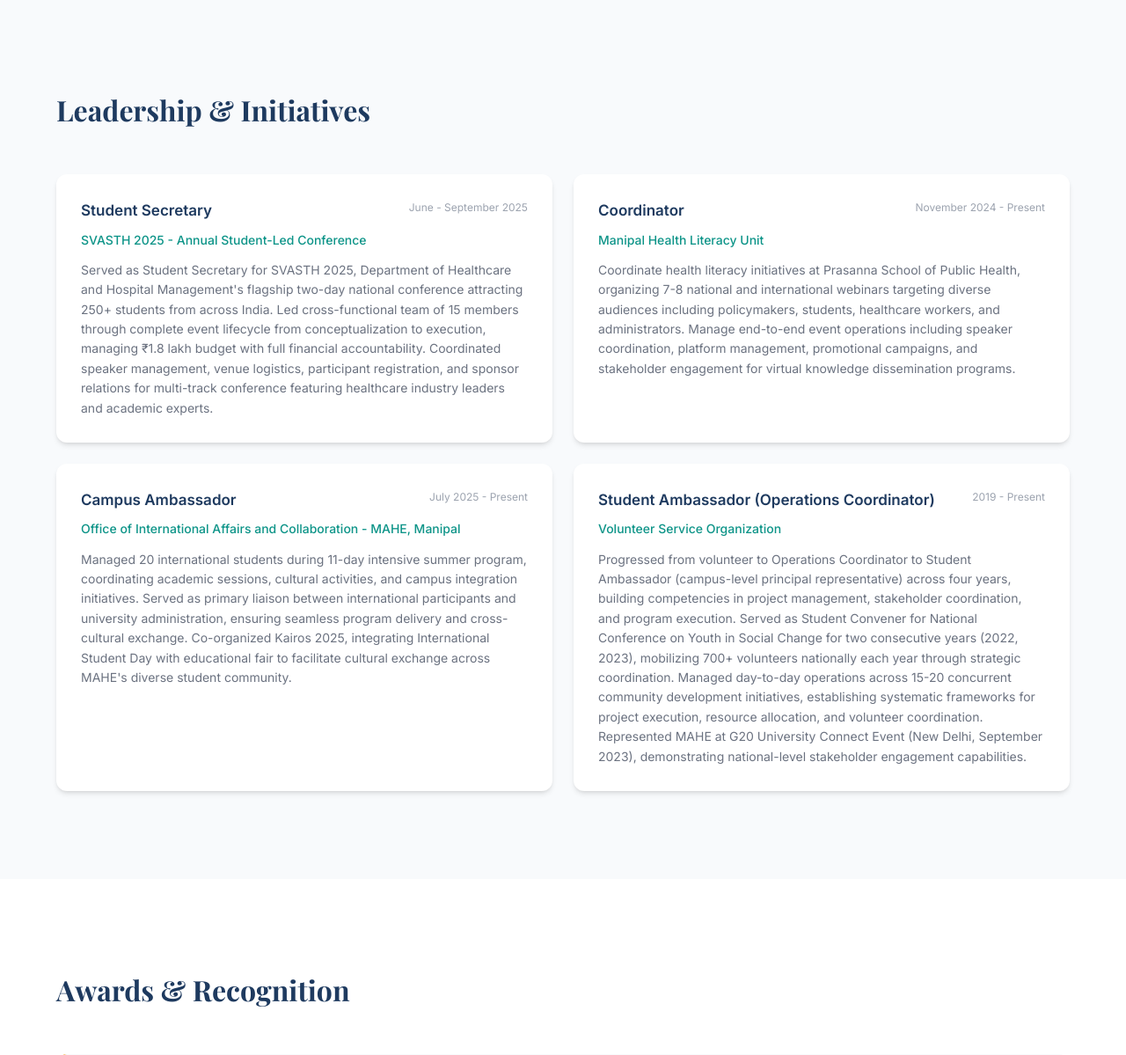
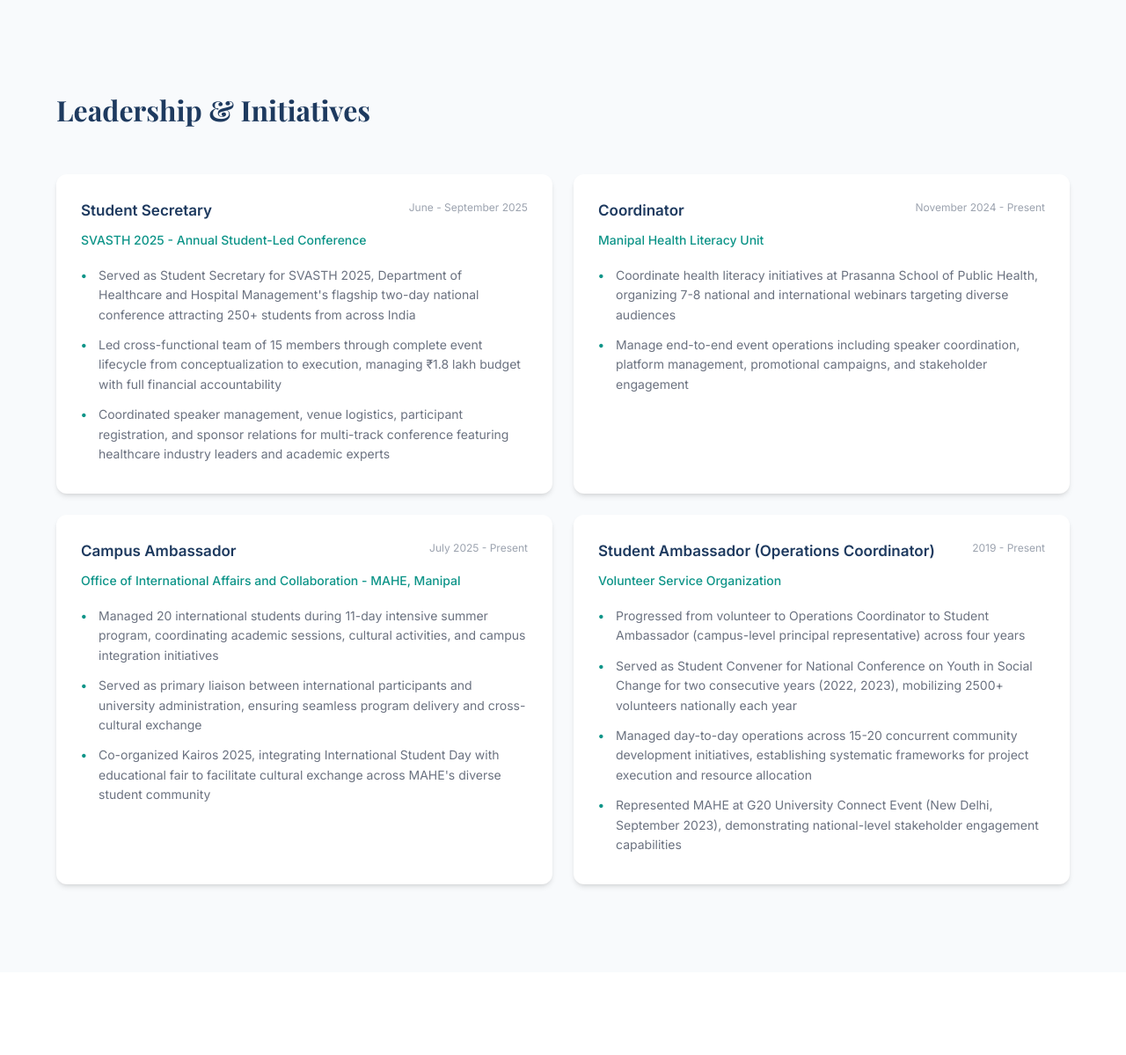
Before and after one commit to Jay-2212/Pallavi-Portfolio, a Flask app: page /experience in a window 1280 px wide. Shown: the part 1602-2801 px from the top of the page at 88% size. Run offline with Flask 3, Linux system fonts and the light colour scheme.

Commit message:
Update volunteering stats (600+ hours, 2500+ volunteers) and convert leadership to bullet points

```diff
--- a/app.py
+++ b/app.py
@@ -7,7 +7,7 @@ to healthcare leadership - highlighting her empathy, initiative, and natural
 leadership that drives her to deliver care at scale.
 
 Pallavi's Journey:
-- VSO (2019-2023): Discovered her calling through 300+ hours of service
+- VSO (2019-2023): Discovered her calling through 600+ hours of service
 - MHA (2024-2026): Learning to deliver care at scale through operations
 - Hospice (2025-Present): Finding purpose in end-of-life dignity
 
@@ -47,7 +47,7 @@ portfolio_data = {
     "hero": {
         "greeting": "Hello, I'm Pallavi",
         "tagline": "I believe healthcare is about human connection",
-        "story": """An occupational therapist at heart, I discovered my purpose through 300+ hours of volunteering
+        "story": """An occupational therapist at heart, I discovered my purpose through 600+ hours of volunteering
         with children and communities in need. From teaching in village schools to organizing national volunteer
         movements, I learned that true care lives in empathy, not just protocols. This journey led me to
         healthcare operations - because I believe the best way to help more people is to build systems that
@@ -56,7 +56,7 @@ portfolio_data = {
         every person deserves to be seen, heard, and cared for.""",
         "main_image": "images/pallavi-main.jpg",
         "stats": [
-            {"value": "300+", "label": "Volunteering Hours"},
+            {"value": "600+", "label": "Volunteering Hours"},
             {"value": "2500+", "label": "Volunteers Led"},
             {"value": "6", "label": "Years of Service"}
         ]
@@ -78,12 +78,12 @@ portfolio_data = {
                 of service taught me that leadership isn't about titles - it's about showing up, caring deeply, and
                 inspiring others to do the same. From teaching children in village schools to coordinating logistics
                 for 15+ projects, I grew from volunteer to Student Ambassador - leading India's largest student-run
-                volunteer organization and mobilizing 700+ volunteers nationally.""",
+                volunteer organization and mobilizing 2500+ volunteers nationally.""",
                 "key_moments": [
-                    "Started as volunteer, accumulated 300+ service hours",
+                    "Started as volunteer, accumulated 600+ service hours",
                     "Coordinated logistics for 15-20 community projects",
                     "Led operations for campus-level initiatives",
-                    "Student Ambassador - principal representative for 700+ volunteers",
+                    "Student Ambassador - principal representative for 2500+ volunteers",
                     "Organized national conferences with 700+ participants"
                 ],
                 "images": [
@@ -171,7 +171,7 @@ portfolio_data = {
             {
                 "title": "Natural Leader",
                 "icon": "fa-users",
-                "description": "Leadership found me through service. Grew from volunteer to leading 700+ people - not because I sought titles, but because I cared about impact."
+                "description": "Leadership found me through service. Grew from volunteer to leading 2500+ people - not because I sought titles, but because I cared about impact."
             },
             {
                 "title": "Systems Thinker",
@@ -276,25 +276,41 @@ portfolio_data = {
             "role": "Student Secretary",
             "organization": "SVASTH 2025 - Annual Student-Led Conference",
             "period": "June - September 2025",
-            "description": "Served as Student Secretary for SVASTH 2025, Department of Healthcare and Hospital Management's flagship two-day national conference attracting 250+ students from across India. Led cross-functional team of 15 members through complete event lifecycle from conceptualization to execution, managing ₹1.8 lakh budget with full financial accountability. Coordinated speaker management, venue logistics, participant registration, and sponsor relations for multi-track conference featuring healthcare industry leaders and academic experts."
+            "description": [
+                "Served as Student Secretary for SVASTH 2025, Department of Healthcare and Hospital Management's flagship two-day national conference attracting 250+ students from across India",
+                "Led cross-functional team of 15 members through complete event lifecycle from conceptualization to execution, managing ₹1.8 lakh budget with full financial accountability",
+                "Coordinated speaker management, venue logistics, participant registration, and sponsor relations for multi-track conference featuring healthcare industry leaders and academic experts"
+            ]
         },
         {
             "role": "Coordinator",
             "organization": "Manipal Health Literacy Unit",
             "period": "November 2024 - Present",
-            "description": "Coordinate health literacy initiatives at Prasanna School of Public Health, organizing 7-8 national and international webinars targeting diverse audiences including policymakers, students, healthcare workers, and administrators. Manage end-to-end event operations including speaker coordination, platform management, promotional campaigns, and stakeholder engagement for virtual knowledge dissemination programs."
+            "description": [
+                "Coordinate health literacy initiatives at Prasanna School of Public Health, organizing 7-8 national and international webinars targeting diverse audiences",
+                "Manage end-to-end event operations including speaker coordination, platform management, promotional campaigns, and stakeholder engagement"
+            ]
         },
         {
             "role": "Campus Ambassador",
             "organization": "Office of International Affairs and Collaboration - MAHE, Manipal",
             "period": "July 2025 - Present",
-            "description": "Managed 20 international students during 11-day intensive summer program, coordinating academic sessions, cultural activities, and campus integration initiatives. Served as primary liaison between international participants and university administration, ensuring seamless program delivery and cross-cultural exchange. Co-organized Kairos 2025, integrating International Student Day with educational fair to facilitate cultural exchange across MAHE's diverse student community."
+            "description": [
+                "Managed 20 international students during 11-day intensive summer program, coordinating academic sessions, cultural activities, and campus integration initiatives",
+                "Served as primary liaison between international participants and university administration, ensuring seamless program delivery and cross-cultural exchange",
+                "Co-organized Kairos 2025, integrating International Student Day with educational fair to facilitate cultural exchange across MAHE's diverse student community"
+            ]
         },
         {
             "role": "Student Ambassador (Operations Coordinator)",
             "organization": "Volunteer Service Organization",
             "period": "2019 - Present",
-            "description": "Progressed from volunteer to Operations Coordinator to Student Ambassador (campus-level principal representative) across four years, building competencies in project management, stakeholder coordination, and program execution. Served as Student Convener for National Conference on Youth in Social Change for two consecutive years (2022, 2023), mobilizing 700+ volunteers nationally each year through strategic coordination. Managed day-to-day operations across 15-20 concurrent community development initiatives, establishing systematic frameworks for project execution, resource allocation, and volunteer coordination. Represented MAHE at G20 University Connect Event (New Delhi, September 2023), demonstrating national-level stakeholder engagement capabilities."
+            "description": [
+                "Progressed from volunteer to Operations Coordinator to Student Ambassador (campus-level principal representative) across four years",
+                "Served as Student Convener for National Conference on Youth in Social Change for two consecutive years (2022, 2023), mobilizing 2500+ volunteers nationally each year",
+                "Managed day-to-day operations across 15-20 concurrent community development initiatives, establishing systematic frameworks for project execution and resource allocation",
+                "Represented MAHE at G20 University Connect Event (New Delhi, September 2023), demonstrating national-level stakeholder engagement capabilities"
+            ]
         }
     ],
 
--- a/static/css/style.css
+++ b/static/css/style.css
@@ -979,6 +979,29 @@ section {
     line-height: 1.6;
 }
 
+.leadership-highlights {
+    list-style: none;
+    padding: 0;
+    margin: 0;
+}
+
+.leadership-highlights li {
+    font-size: 14px;
+    color: var(--text-secondary);
+    line-height: 1.6;
+    padding: 6px 0;
+    padding-left: 20px;
+    position: relative;
+}
+
+.leadership-highlights li::before {
+    content: "•";
+    color: var(--secondary);
+    font-weight: bold;
+    position: absolute;
+    left: 0;
+}
+
 /* ========================================
    Awards Section
    ======================================== */
--- a/templates/experience.html
+++ b/templates/experience.html
@@ -88,7 +88,11 @@
                     <span class="leadership-period">{{ role.period }}</span>
                 </div>
                 <p class="leadership-org">{{ role.organization }}</p>
-                <p class="leadership-desc">{{ role.description }}</p>
+                <ul class="leadership-highlights">
+                    {% for item in role.description %}
+                    <li>{{ item }}</li>
+                    {% endfor %}
+                </ul>
             </div>
             {% endfor %}
         </div>
```
